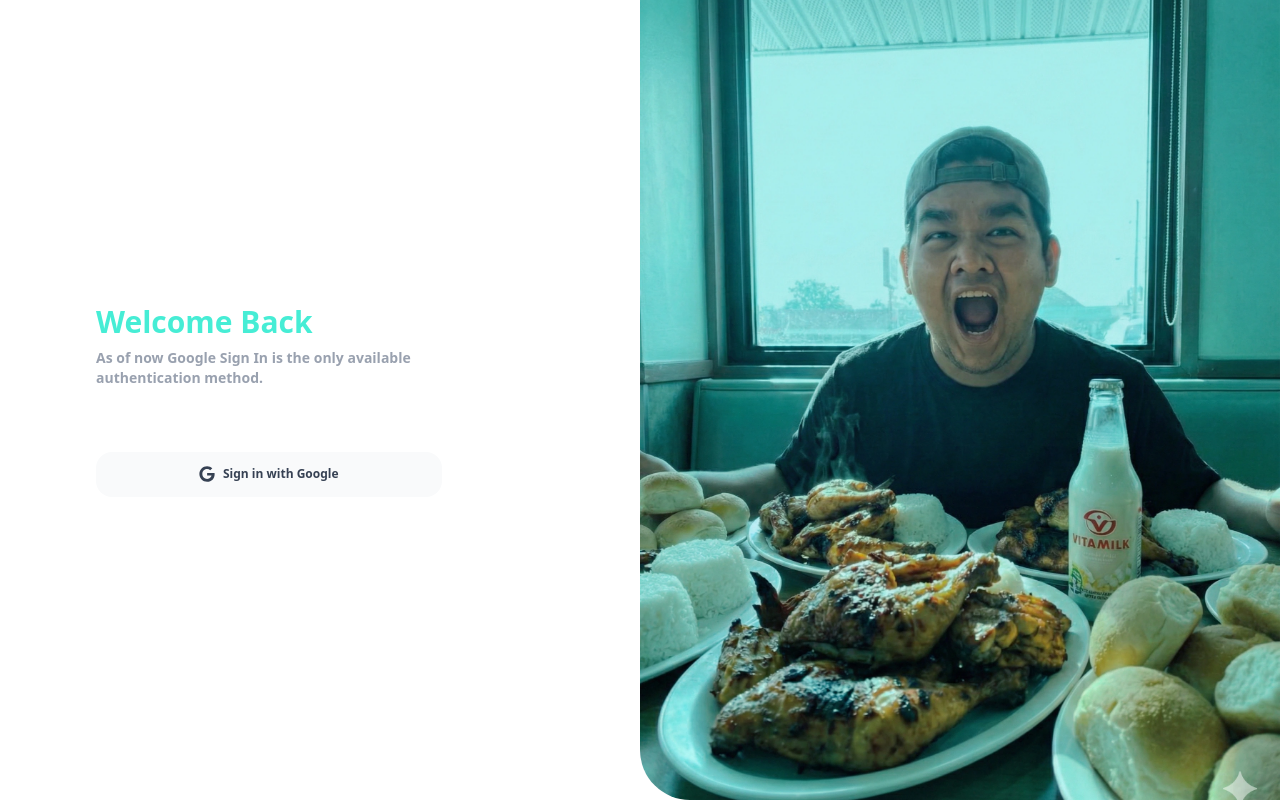
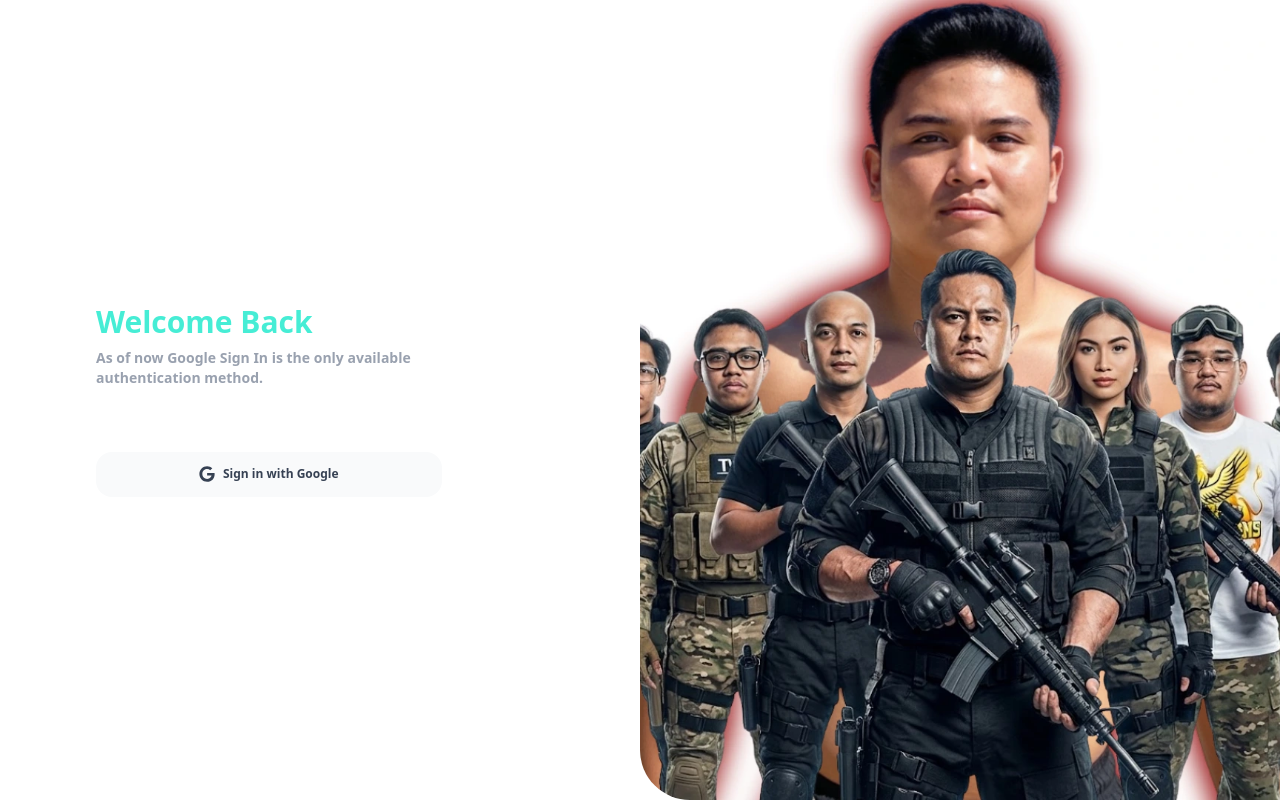
Before and after one commit to Kezia-Cane/jovenva-attendance, a Next.js app: page /login in a window 1280 px wide. Built offline with nearby package versions, Linux system fonts and the light colour scheme.

Commit message:
changed photo

```diff
--- a/app/(auth)/login/page.tsx
+++ b/app/(auth)/login/page.tsx
@@ -34,7 +34,7 @@ export default function LoginPage() {
 
             {/* Right Side - Teal Gradient & Curve */}
             <div className="absolute top-0 right-0 hidden h-full w-[50vw] md:flex flex-col justify-center items-center pl-0 pb-0 overflow-hidden rounded-bl-[50px]">
-                <div className="absolute inset-0 bg-[url('/mel2.webp')] bg-cover bg-center bg-no-repeat z-0" />
+                <div className="absolute inset-0 bg-[url('/jovenVA.webp')] bg-cover bg-center bg-no-repeat z-0" />
 
             </div>
         </div>
```
Also changed, not shown: public/jovenVA.webp (added).
